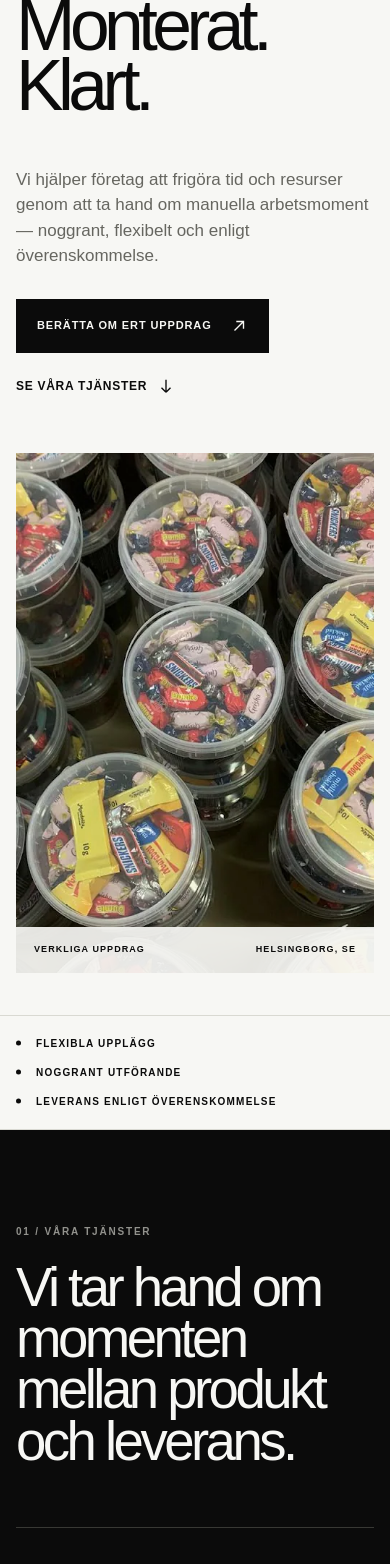
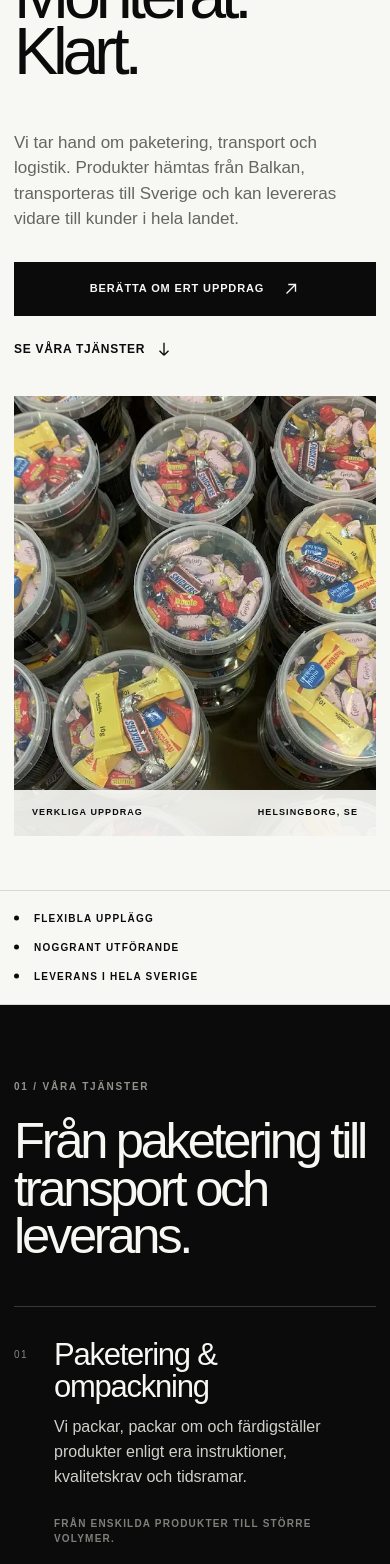
Before and after one commit to momealaouie/ademiademi, a Next.js app: page / in a window 390 px wide. Shown: the part 260-1824 px from the top of the page. Built offline with nearby package versions, Linux system fonts and the light colour scheme.

Commit message:
Förbättra logistik, animationer och mobilvy

```diff
--- a/app/globals.css
+++ b/app/globals.css
@@ -32,6 +32,11 @@
 
 body.menu-open {
   overflow: hidden;
+}
+
+img {
+  -webkit-user-drag: none;
+  user-select: none;
 }
 
 ::selection {
@@ -74,6 +79,19 @@
 
 .section-space {
   padding-block: var(--section-space);
+}
+
+.reveal {
+  opacity: 0;
+  transform: translateY(16px);
+  transition:
+    opacity 520ms ease,
+    transform 520ms cubic-bezier(0.22, 1, 0.36, 1);
+}
+
+.reveal--visible {
+  opacity: 1;
+  transform: translateY(0);
 }
 
 .section-dark {
@@ -341,6 +359,13 @@
   border-bottom: 1px solid #383834;
 }
 
+.service-row h3,
+.service-row p,
+.service-row span {
+  cursor: text;
+  user-select: text;
+}
+
 .service-row__number {
   padding-top: 8px;
   color: #84847f;
--- a/app/page.tsx
+++ b/app/page.tsx
@@ -77,7 +77,7 @@
         <section className="hero" id="top" aria-labelledby="hero-title">
           <div className="hero__content page-shell">
             <div className="hero__copy">
-              <p className="eyebrow hero__eyebrow">Paketering · Montering · Etikettering</p>
+              <p className="eyebrow hero__eyebrow">Paketering · Distribution · Logistik</p>
               <h1 id="hero-title">
                 <span>Paketerat.</span>
                 <span>Monterat.</span>
@@ -85,9 +85,9 @@
               </h1>
               <div className="hero__intro">
                 <p>
-                  Vi hjälper företag att frigöra tid och resurser genom att ta hand
-                  om manuella arbetsmoment — noggrant, flexibelt och enligt
-                  överenskommelse.
+                  Vi tar hand om paketering, transport och logistik. Produkter
+                  hämtas från Balkan, transporteras till Sverige och kan levereras
+                  vidare till kunder i hela landet.
                 </p>
                 <div className="button-row">
                   <a
@@ -125,7 +125,7 @@
             <div className="page-shell trust-bar__inner">
               <span>Flexibla upplägg</span>
               <span>Noggrant utförande</span>
-              <span>Leverans enligt överenskommelse</span>
+              <span>Leverans i hela Sverige</span>
             </div>
           </div>
         </section>
@@ -135,7 +135,7 @@
             <Reveal className="section-heading section-heading--light">
               <p className="eyebrow">01 / Våra tjänster</p>
               <h2 id="services-title">
-                Vi tar hand om momenten mellan produkt och leverans.
+                Från paketering till transport och leverans.
               </h2>
             </Reveal>
 
@@ -275,9 +275,11 @@
               <p>
                 I dag är vi distributör av produkter från Balkan till kunder i
                 hela Skandinavien. Sortimentet omfattar över 300 produkter och vi
-                kombinerar hög kvalitet med konkurrenskraftiga priser. Med lokal
-                förankring i Helsingborg och lång erfarenhet arbetar vi för att
-                vara en trygg och flexibel partner på den skandinaviska marknaden.
+                kombinerar hög kvalitet med konkurrenskraftiga priser. Vi hämtar
+                varor från Balkan, ansvarar för transporten till Sverige och kan
+                leverera till företag och återförsäljare i hela landet. Med lokal
+                förankring i Helsingborg arbetar vi för att vara en trygg och
+                flexibel partner på den skandinaviska marknaden.
               </p>
               <a className="text-link text-link--line" href="#kontakt">
                 Starta en dialog
@@ -329,7 +331,7 @@
           <a className="footer__brand" href="#top">
             ADEMI <span>&</span> ADEMI
           </a>
-          <p>Paketering · Montering · Etikettering</p>
+          <p>Paketering · Distribution · Logistik</p>
           <p>© {new Date().getFullYear()} AB Ademi & Ademi</p>
         </div>
       </footer>
--- a/app/produkter/page.module.css
+++ b/app/produkter/page.module.css
@@ -140,7 +140,16 @@
 
 @media (max-width: 620px) {
   .hero {
-    padding-block: 90px;
+    padding-block: 76px;
+  }
+
+  .hero h1 {
+    margin-bottom: 30px;
+    font-size: clamp(52px, 16vw, 74px);
+  }
+
+  .intro {
+    font-size: 17px;
   }
 
   .heading {
@@ -156,4 +165,8 @@
   .cardCopy h3 {
     font-size: 26px;
   }
+
+  .contact h2 {
+    font-size: clamp(44px, 14vw, 66px);
+  }
 }
--- a/app/produkter/page.tsx
+++ b/app/produkter/page.tsx
@@ -14,9 +14,9 @@
 };
 
 const groups = [
-  { category: "Dryck", eyebrow: "Frutti", title: "Fruktdrycker" },
-  { category: "Chips", eyebrow: "Vipa", title: "Chips" },
-  { category: "Inlagt", eyebrow: "Bora Agro", title: "Inlagda grönsaker" },
+  { category: "Dryck", eyebrow: "Drycker", title: "Frutti" },
+  { category: "Chips", eyebrow: "Chips", title: "Vipa" },
+  { category: "Inlagt", eyebrow: "Inlagda grönsaker", title: "Bora Agro" },
 ] as const;
 
 export default function ProductsPage() {
--- a/app/responsive.css
+++ b/app/responsive.css
@@ -64,7 +64,7 @@
   }
 
   .hero__visual {
-    min-height: 70svh;
+    min-height: min(68svh, 620px);
   }
 
   .service-row {
@@ -77,17 +77,39 @@
 }
 
 @media (max-width: 560px) {
+  :root {
+    --header-height: 76px;
+    --section-space: 76px;
+  }
+
+  .page-shell {
+    width: calc(100% - 28px);
+  }
+
+  .section-heading {
+    margin-bottom: 46px;
+  }
+
   .section-heading h2 {
-    font-size: clamp(46px, 14vw, 72px);
+    font-size: clamp(42px, 13vw, 64px);
+  }
+
+  .hero__content {
+    gap: 38px;
+    padding-block: 42px 54px;
   }
 
   .hero h1 {
-    font-size: clamp(57px, 18.3vw, 88px);
+    font-size: clamp(52px, 17vw, 78px);
     line-height: 0.84;
   }
 
+  .hero__intro > p {
+    font-size: 17px;
+  }
+
   .hero__visual {
-    min-height: 520px;
+    min-height: 440px;
   }
 
   .trust-bar__inner {
@@ -97,8 +119,26 @@
   }
 
   .service-row {
-    grid-template-columns: 34px 1fr;
-    gap: 14px;
+    grid-template-columns: 28px minmax(0, 1fr);
+    gap: 12px;
+    padding-block: 32px;
+  }
+
+  .service-row h3 {
+    font-size: 31px;
+  }
+
+  .service-row__body p {
+    font-size: 16px;
+  }
+
+  .button-row,
+  .button {
+    width: 100%;
+  }
+
+  .button-row .text-link {
+    width: max-content;
   }
 }
 
@@ -116,4 +156,9 @@
     transition-duration: 0.01ms !important;
   }
 
+  .reveal {
+    opacity: 1;
+    transform: none;
+  }
+
 }
--- a/app/sections.css
+++ b/app/sections.css
@@ -274,6 +274,7 @@
   color: var(--paper);
   font-size: 14px;
   text-decoration: none;
+  overflow-wrap: anywhere;
 }
 
 .contact-grid a:hover {
@@ -427,7 +428,20 @@
   }
 
   .about__image {
-    min-height: 620px;
+    min-height: 420px;
+  }
+
+  .about__content {
+    padding: 72px 16px;
+  }
+
+  .about__content h2 {
+    margin-bottom: 34px;
+    font-size: clamp(43px, 13vw, 62px);
+  }
+
+  .contact__heading h2 {
+    font-size: clamp(48px, 15vw, 72px);
   }
 
   .contact-grid {
--- a/components/ContactForm.tsx
+++ b/components/ContactForm.tsx
@@ -12,7 +12,7 @@
   const isValidLength = digitCount >= 7 && digitCount <= 15;
   input.setCustomValidity(
     input.value && !isValidLength
-      ? "Ange ett giltigt telefonnummer med 7–15 siffror."
+      ? "Ange ett giltigt telefonnummer med 7 till 15 siffror."
       : "",
   );
 }
@@ -68,7 +68,7 @@
     >
       <div className={styles.grid}>
         <p className={styles.requiredNotice}>
-          Namn, e-post, telefonnummer och företag är obligatoriska. Anteckningar
+          Namn, epost, telefonnummer och företag är obligatoriska. Anteckningar
           är valfritt.
         </p>
 
@@ -85,11 +85,11 @@
         </label>
 
         <label>
-          <span>E-post *</span>
+          <span>Epost *</span>
           <input
             autoComplete="email"
             maxLength={120}
-            name="E-post"
+            name="Epost"
             placeholder="namn@foretag.se"
             required
             type="email"
@@ -112,7 +112,7 @@
             pattern="(?=(?:[^0-9]*[0-9]){7,15}[^0-9]*$)\\+?[0-9() -]+"
             placeholder="+46 70 123 45 67"
             required
-            title="Ange ett giltigt telefonnummer med 7–15 siffror. Du kan även använda mellanslag, +, bindestreck och parenteser."
+            title="Ange ett giltigt telefonnummer med 7 till 15 siffror. Du kan även använda mellanslag, plus och parenteser."
             type="tel"
           />
         </label>
--- a/components/Header.module.css
+++ b/components/Header.module.css
@@ -212,8 +212,8 @@
 
   .logoFrame,
   .logo {
-    width: 58px;
-    height: 58px;
+    width: 54px;
+    height: 54px;
   }
 
   .headerCta {
--- a/components/Reveal.tsx
+++ b/components/Reveal.tsx
@@ -1,4 +1,7 @@
+"use client";
+
 import type { ReactNode } from "react";
+import { useEffect, useRef, useState } from "react";
 
 type RevealProps = {
   children: ReactNode;
@@ -7,8 +10,33 @@
 };
 
 export function Reveal({ children, className = "", delay = 0 }: RevealProps) {
+  const elementRef = useRef<HTMLDivElement>(null);
+  const [visible, setVisible] = useState(false);
+
+  useEffect(() => {
+    const element = elementRef.current;
+    if (!element) return;
+
+    const observer = new IntersectionObserver(
+      ([entry]) => {
+        if (entry.isIntersecting) {
+          setVisible(true);
+          observer.disconnect();
+        }
+      },
+      { rootMargin: "0px 0px -8%", threshold: 0.08 },
+    );
+
+    observer.observe(element);
+    return () => observer.disconnect();
+  }, []);
+
   return (
-    <div className={className} data-delay={delay || undefined}>
+    <div
+      className={`${className} reveal ${visible ? "reveal--visible" : ""}`}
+      ref={elementRef}
+      style={{ transitionDelay: `${Math.min(delay, 240)}ms` }}
+    >
       {children}
     </div>
   );
--- a/lib/site.ts
+++ b/lib/site.ts
@@ -2,7 +2,7 @@
   name: "AB Ademi & Ademi",
   shortName: "Ademi & Ademi",
   description:
-    "Flexibla och kostnadseffektiva lösningar för paketering, montering och etikettering i Helsingborg.",
+    "Paketering, distribution, transport och logistik från Balkan till hela Sverige.",
   url: "https://www.ademiademi.com",
   email: "info@ademiademi.com",
   phoneDisplay: "+46 73 652 89 34",
@@ -32,6 +32,12 @@
     text: "Applicering av etiketter, sortering och kontroll så att varorna är redo för nästa steg i leveranskedjan.",
     detail: "Tydliga instruktioner och konsekvent resultat.",
   },
+  {
+    number: "04",
+    title: "Transport & logistik",
+    text: "Vi hämtar produkter från Balkan, transporterar dem till Sverige och hanterar logistiken hela vägen fram.",
+    detail: "Leverans till företag och återförsäljare i hela Sverige.",
+  },
 ] as const;
 
 export const processSteps = [
```
